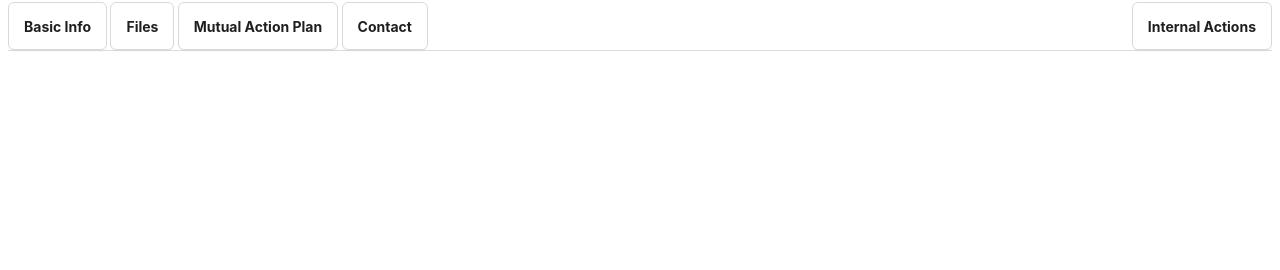
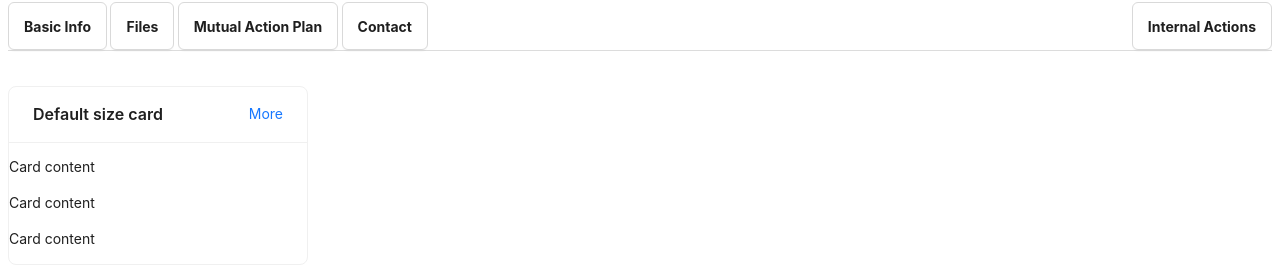
Before and after one commit to Shubhamtribhuvan8/workspace-proposal-task, a Next.js app: page / in a window 1280 px wide. Shown: the part 571-841 px from the top of the page. Before the commit the page ends 800 px from the top, so only its background shows below. Built offline with nearby package versions, Linux system fonts and the light colour scheme.

Commit message:
card and images added

```diff
--- a/pages/index.tsx
+++ b/pages/index.tsx
@@ -1,6 +1,6 @@
 import type { NextPage } from "next";
 // import Head from "next/head";
-import { Avatar, Col, Row, Button, Card, Progress } from "antd";
+import { Avatar, Col, Row, Button, Card, Progress, Space } from "antd";
 import { red, green } from "@ant-design/colors";
 import {
   SearchOutlined,
@@ -161,6 +161,20 @@ const Home: NextPage = () => {
           </Button>
         </Col>
       </Row>
+
+      <br />
+      <br />
+      <Space direction="vertical" size={16}>
+        <Card
+          title="Default size card"
+          extra={<a href="#">More</a>}
+          style={{ width: 300 }}
+        >
+          <p>Card content</p>
+          <p>Card content</p>
+          <p>Card content</p>
+        </Card>
+      </Space>
     </div>
   );
 };
```
